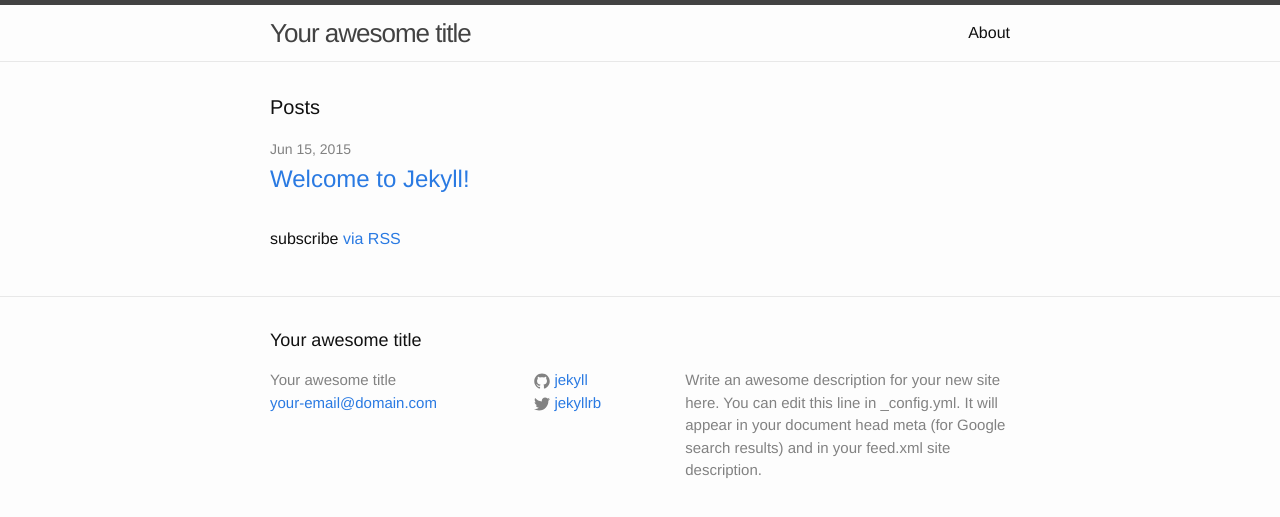
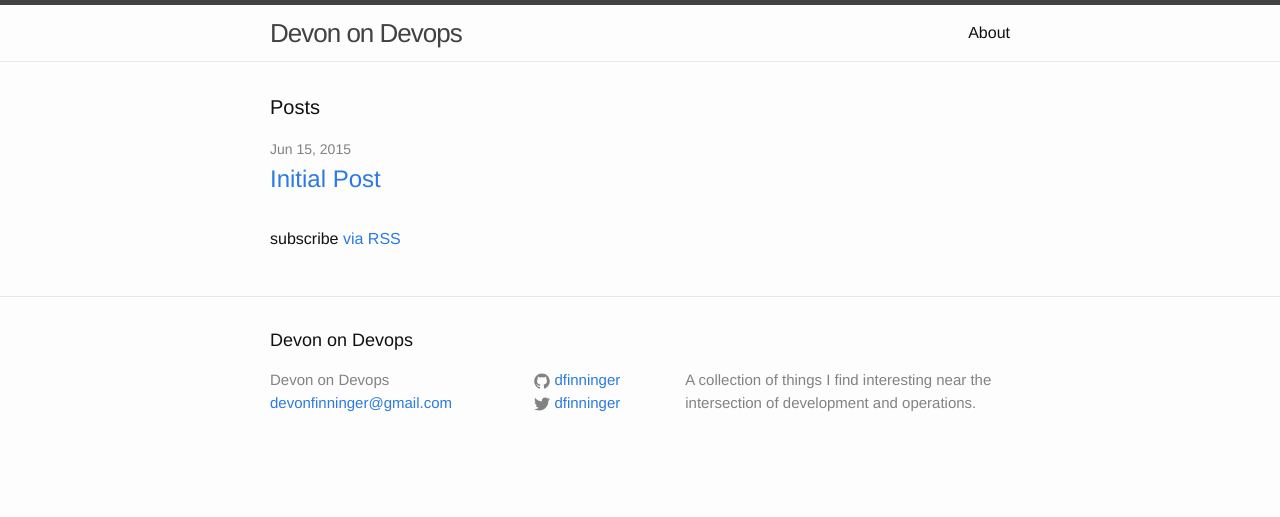
Before and after one commit to dfinninger/dfinninger.github.io, a Jekyll site: the page built from index.html, in a window 1280 px wide. Shown: the top 517 px of the page. Built offline with Jekyll 4.4.1, drawn with Linux system fonts in a browser that asks for light colours.

Commit message:
initial post

```diff
--- a/_config.yml
+++ b/_config.yml
@@ -1,14 +1,13 @@
 # Site settings
-title: Your awesome title
-email: your-email@domain.com
-description: > # this means to ignore newlines until "baseurl:"
-  Write an awesome description for your new site here. You can edit this
-  line in _config.yml. It will appear in your document head meta (for
-  Google search results) and in your feed.xml site description.
+title: Devon on Devops
+email: devonfinninger@gmail.com
+description: >
+  A collection of things I find interesting near the intersection
+  of development and operations.
 baseurl: "" # the subpath of your site, e.g. /blog/
-url: "http://yourdomain.com" # the base hostname & protocol for your site
-twitter_username: jekyllrb
-github_username:  jekyll
+url: "http://dfinninger.github.io" # the base hostname & protocol for your site
+twitter_username: dfinninger
+github_username:  dfinninger
 
 # Build settings
 markdown: kramdown
--- a/_posts/2015-06-15-welcome-to-jekyll.markdown
+++ b/_drafts/2015-06-15-test-post.markdown
@@ -1,10 +1,10 @@
 ---
 layout: post
-title:  "Welcome to Jekyll!"
+title:  "Test post; please ignore"
 date:   2015-06-15 14:27:04
-categories: jekyll update
+categories:
 ---
-You’ll find this post in your `_posts` directory. Go ahead and edit it and re-build the site to see your changes. You can rebuild the site in many different ways, but the most common way is to run `jekyll serve --watch`, which launches a web server and auto-regenerates your site when a file is updated.
+You’ll find this post in your `_drafts` directory. Go ahead and edit it and re-build the site to see your changes. You can rebuild the site in many different ways, but the most common way is to run `jekyll serve --watch`, which launches a web server and auto-regenerates your site when a file is updated.
 
 To add new posts, simply add a file in the `_posts` directory that follows the convention `YYYY-MM-DD-name-of-post.ext` and includes the necessary front matter. Take a look at the source for this post to get an idea about how it works.
 
```
Also changed, not shown: _posts/2015-06-15-initial-commit.md (added, +17 -0 lines).
